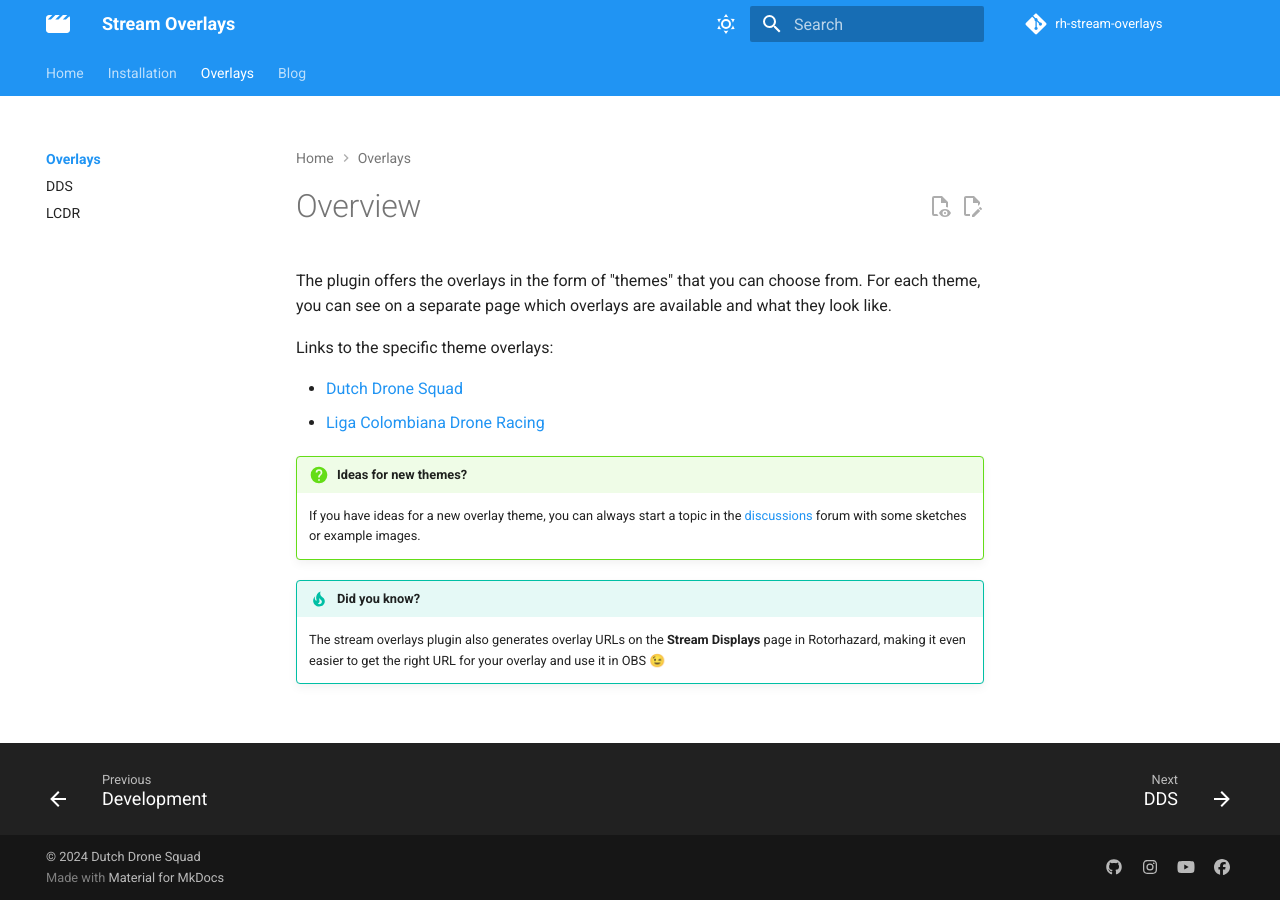
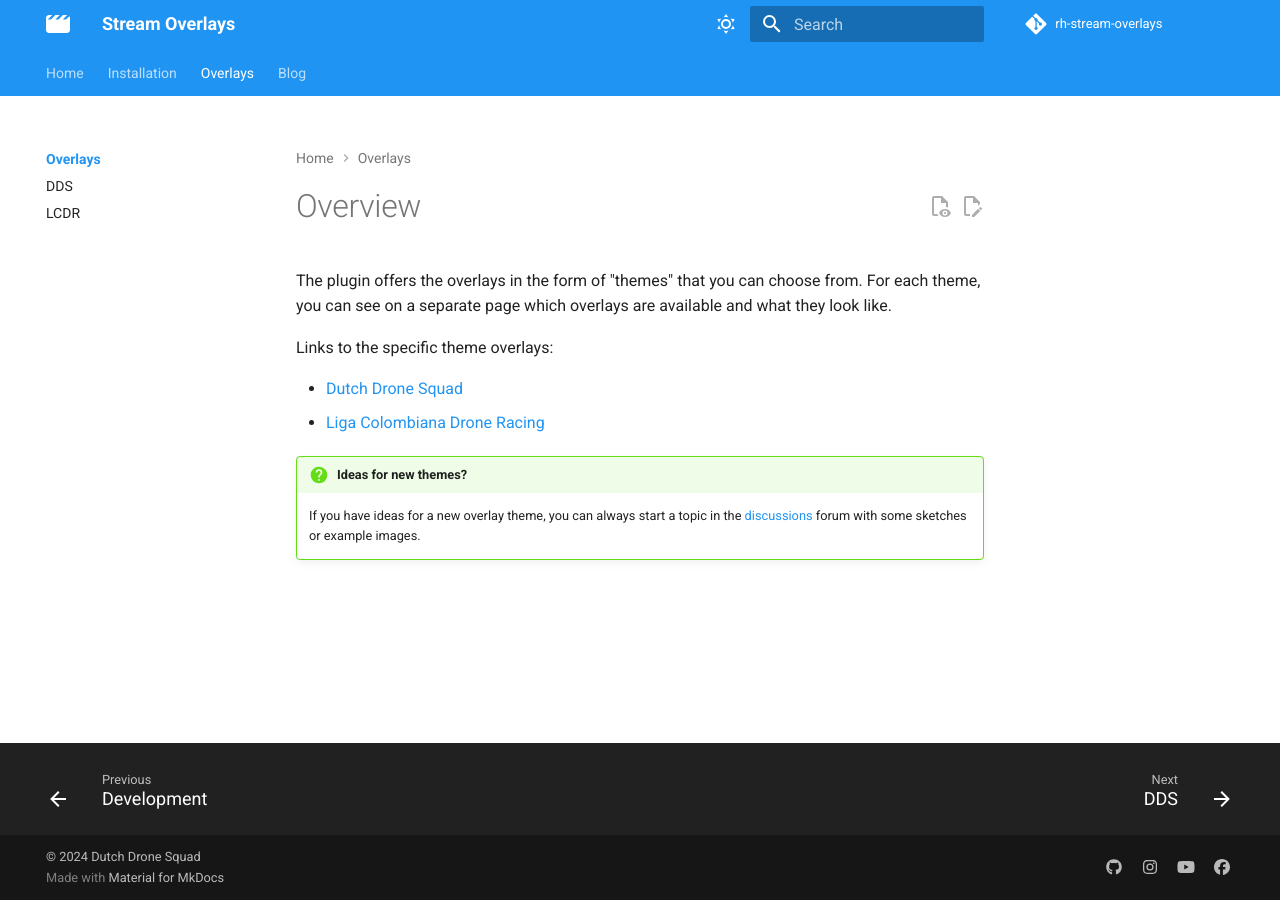
Before and after one commit to dutchdronesquad/rh-stream-overlays, an MkDocs documentation site: the page built from docs/overlays/index.md, in a window 1280 px wide. Built offline with MkDocs 1.6.1 and Material for MkDocs 9.7.7, drawn with Linux system fonts in a browser that asks for light colours; comment, search, counter and statistics services are not loaded.

```diff
--- a/docs/overlays/index.md
+++ b/docs/overlays/index.md
@@ -15,5 +15,5 @@
 !!! question "Ideas for new themes?"
     If you have ideas for a new overlay theme, you can always start a topic in the [discussions](https://github.com/dutchdronesquad/rh-stream-overlays/discussions) forum with some sketches or example images.
 
-!!! tip "Did you know?"
-    The stream overlays plugin also generates overlay URLs on the **Stream Displays** page in Rotorhazard, making it even easier to get the right URL for your overlay and use it in OBS 😉
+<!-- !!! tip "Did you know?"
+    The stream overlays plugin also generates overlay URLs on the **Stream Displays** page in Rotorhazard, making it even easier to get the right URL for your overlay and use it in OBS 😉 -->
```
Also changed, not shown: docs/installation/index.md (+3 -0 lines).
